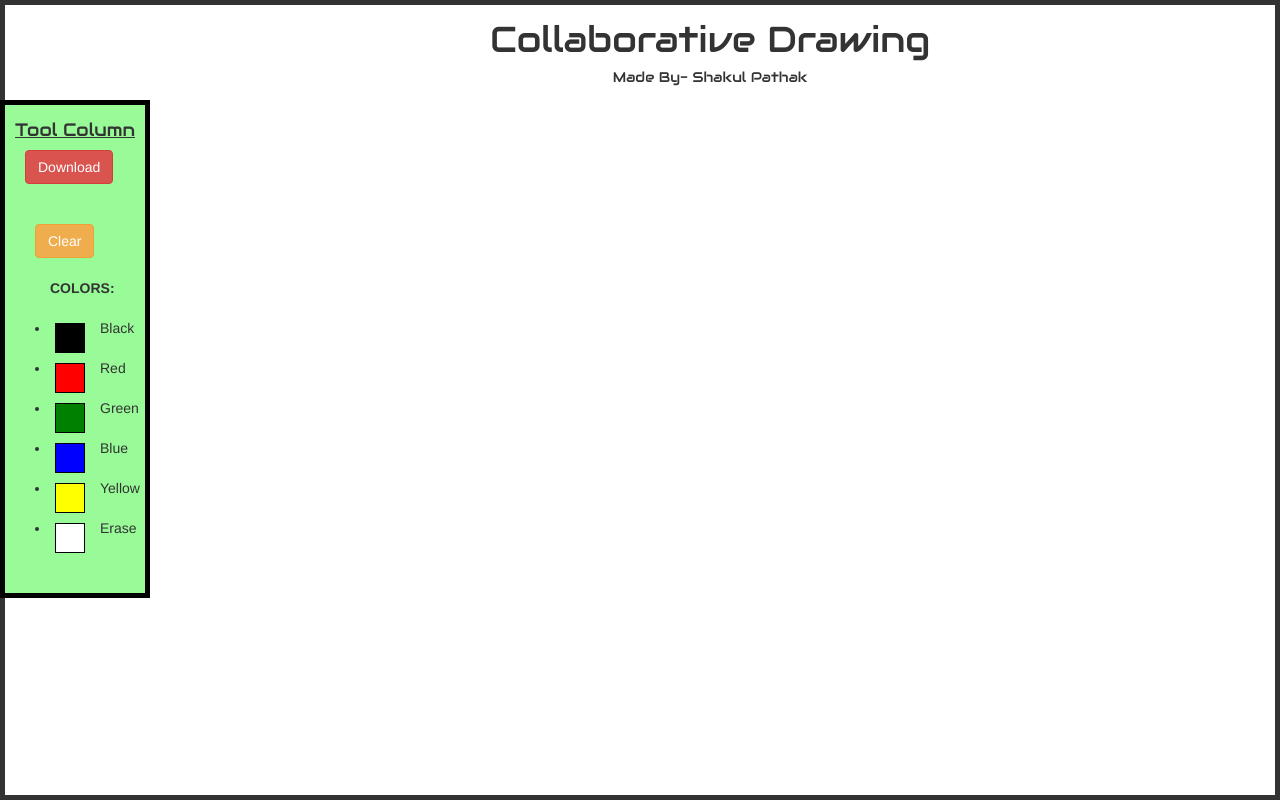
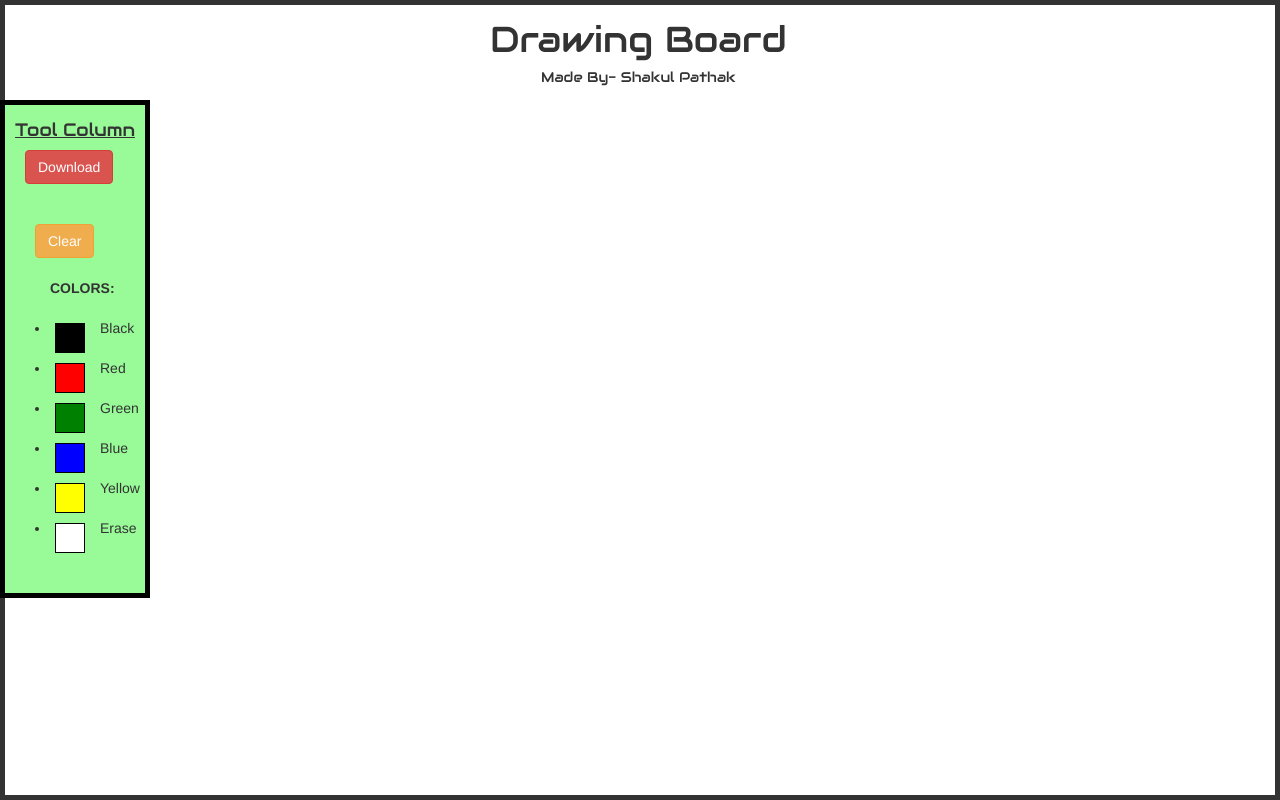
Before and after one commit to Oscuro-Phoenix/drawa, a website: page public/index.html in a window 1280 px wide. Drawn offline with nearby package versions, Linux system fonts and the light colour scheme; no server answers.

Commit message:
Update index.html

```diff
--- a/public/index.html
+++ b/public/index.html
@@ -17,7 +17,7 @@
 <div id="wrapper">
     <div class="text-center">
     <topstuff>
-        <h1>Collaborative Drawing</h1>
+        <h1>Drawing Board</h1>
         <h5>Made By- Shakul Pathak</h5>
     </topstuff>
     </div>
```
